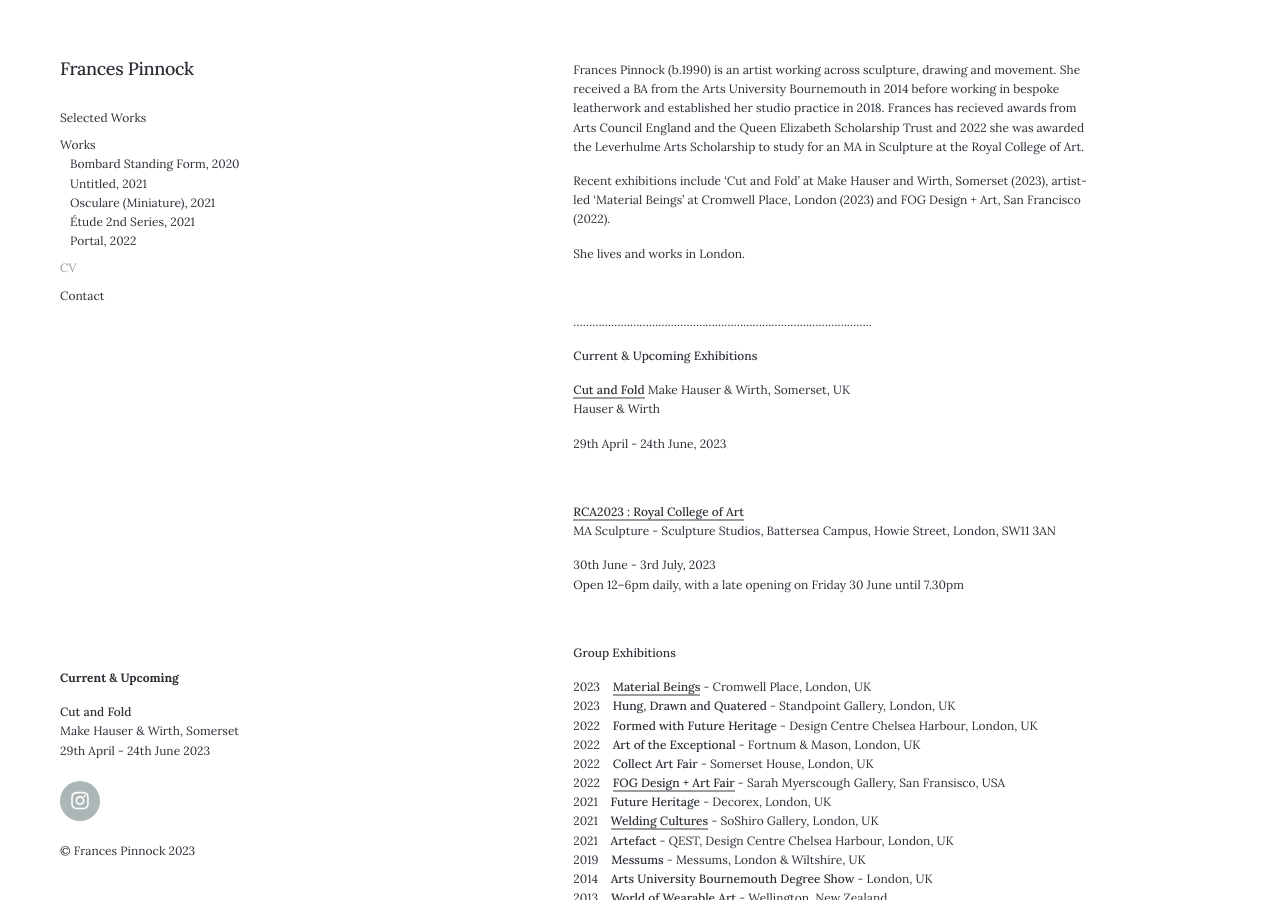
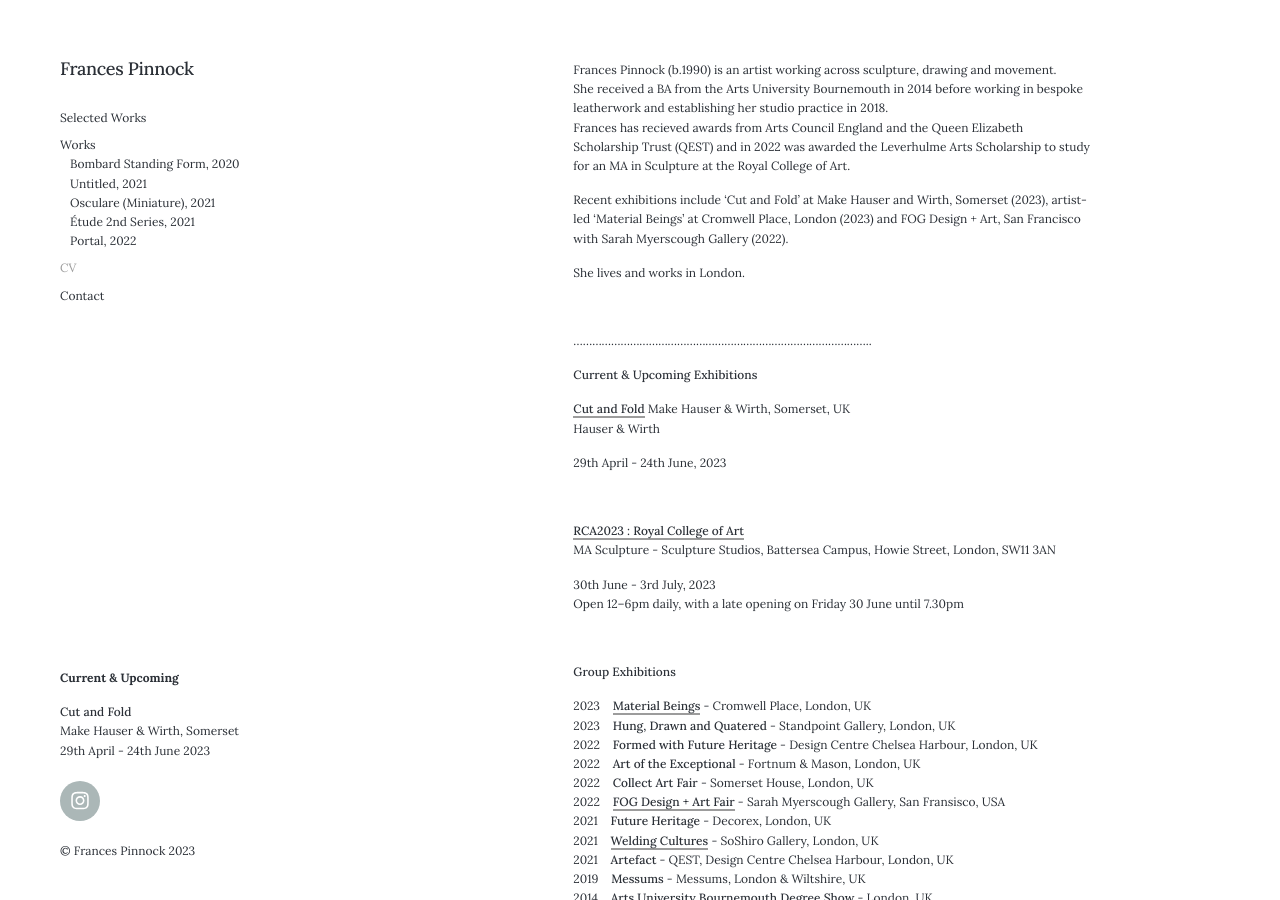
Before and after one commit to francespinnock/francespinnock.github.io, a Jekyll site: the page built from _pages/cv.md, in a window 1280 px wide and 900 px high. Built offline with Jekyll 4.4.1, drawn with Linux system fonts in a browser that asks for light colours; nearby versions of some CDN libraries.

Commit message:
Update cv.md

```diff
--- a/_pages/cv.md
+++ b/_pages/cv.md
@@ -7,9 +7,10 @@ description: About Frances Pinnock
 
 
 Frances Pinnock (b.1990) is an artist working across sculpture, drawing and movement.
-She received a BA from the Arts University Bournemouth in 2014 before working in bespoke leatherwork and established her studio practice in 2018. Frances has recieved awards from Arts Council England and the Queen Elizabeth Scholarship Trust and 2022 she was awarded the Leverhulme Arts Scholarship to study for an MA in Sculpture at the Royal College of Art.
+She received a BA from the Arts University Bournemouth in 2014 before working in bespoke leatherwork and establishing her studio practice in 2018.
+Frances has recieved awards from Arts Council England and the Queen Elizabeth Scholarship Trust (QEST) and in 2022 was awarded the Leverhulme Arts Scholarship to study for an MA in Sculpture at the Royal College of Art.
 
-Recent exhibitions include ‘Cut and Fold’ at Make Hauser and Wirth, Somerset (2023), artist-led  ‘Material Beings’ at Cromwell Place, London (2023) and FOG Design + Art, San Francisco (2022).
+Recent exhibitions include ‘Cut and Fold’ at Make Hauser and Wirth, Somerset (2023), artist-led ‘Material Beings’ at Cromwell Place, London (2023) and FOG Design + Art, San Francisco with Sarah Myerscough Gallery (2022).
 
 She lives and works in London.
 
```
